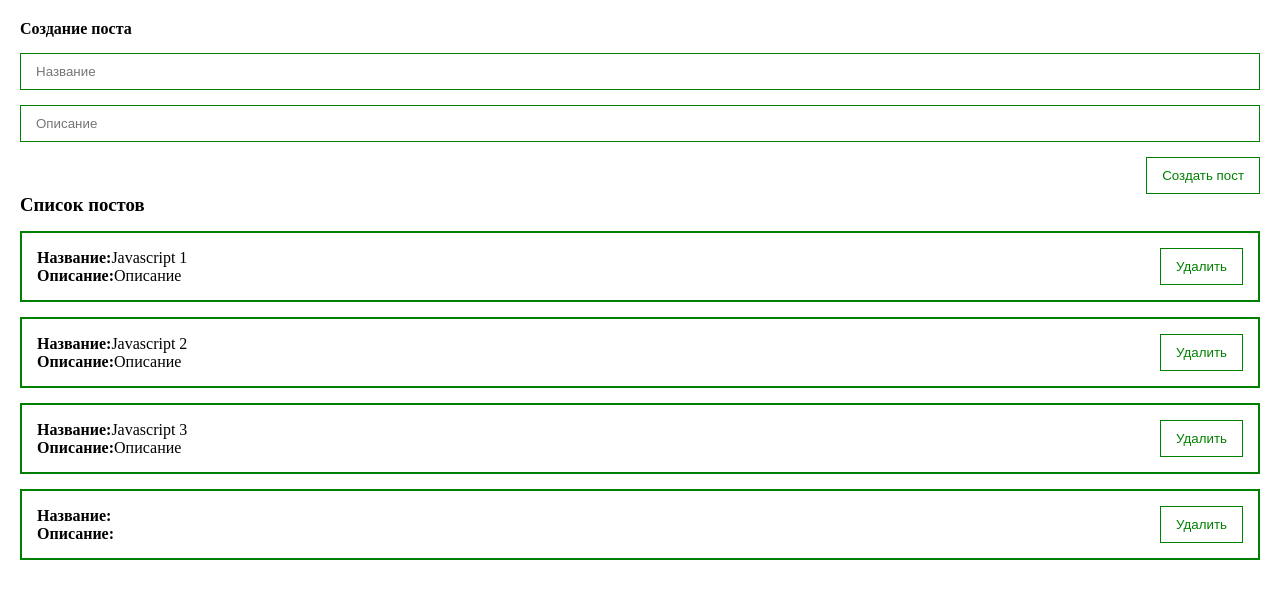
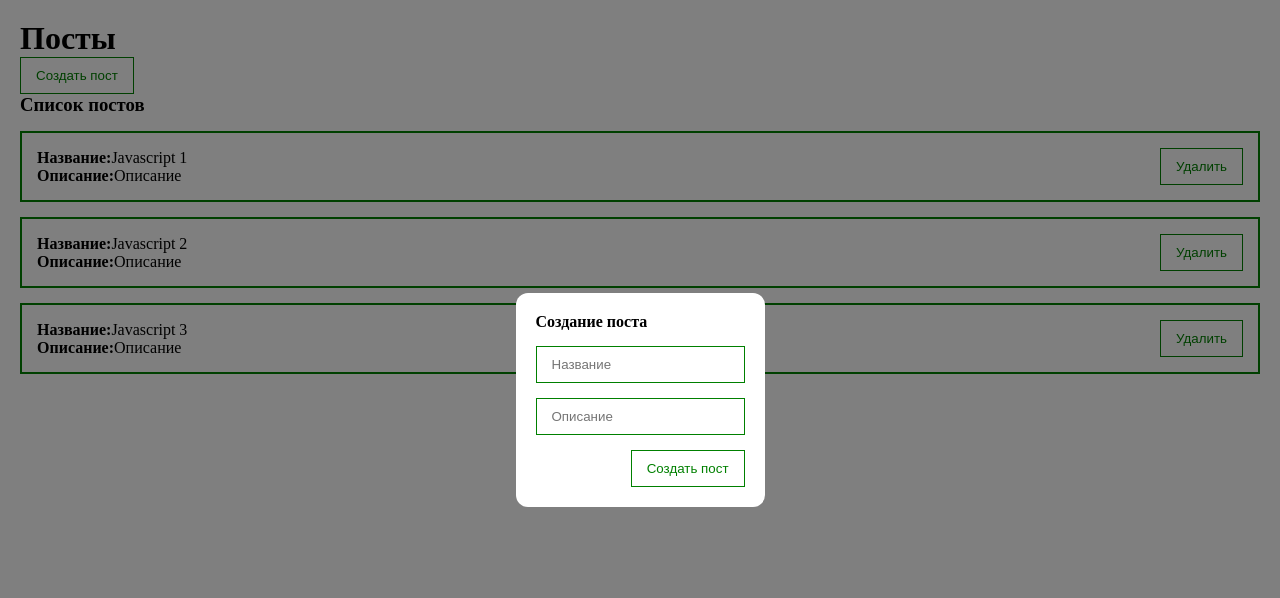
Before and after one commit to HW1337/vue-3-showcase, a Vue app: page / in a window 1280 px wide. Both pictures are taken after a click on the button "Создать пост". Shown: the top 598 px of the page. Built offline with nearby package versions, Linux system fonts and the light colour scheme.

Commit message:
added modal window

```diff
--- a/src/App.vue
+++ b/src/App.vue
@@ -1,7 +1,11 @@
 <template>
     <div class="app">
-        <post-form @create="createPost"/>
-        <post-list :posts="posts" @remove="removePost"/>
+        <h1>Посты</h1>
+        <my-button @click="showDialog">Создать пост</my-button>
+        <my-dialog v-model:show="dialogVisible">
+            <post-form @create="createPost"/>
+        </my-dialog>
+            <post-list :posts="posts" @remove="removePost"/>
 
     </div>
 </template>
@@ -19,6 +23,7 @@
                 {id: 2, title: "Javascript 2", body: "Описание"},
                 {id: 3, title: "Javascript 3", body: "Описание"},
             ],
+            dialogVisible: false,
         }
     },
     methods: {
@@ -27,6 +32,9 @@
         },
         removePost(post) {
             this.posts = this.posts.filter(p => p.id !== post.id)
+        },
+        showDialog() {
+            this.dialogVisible = true;
         }
     }
 }
--- /dev/null
+++ b/src/components/UI/MyDialog.vue
@@ -0,0 +1,43 @@
+<template>
+    <div class="dialog" v-if="show" @click="hideDialog">
+        <div class="dialog__content">
+            <slot></slot>
+        </div>
+    </div>
+</template>
+
+<script>
+    export default {
+        name: 'my-dialog',
+        props: {
+            show: {
+                type: Boolean,
+                default:false
+            }
+        },
+        methods: {
+            hideDialog(){
+                this.$emit('update:show', false)
+            }
+        }
+    }
+</script>
+
+<style scoped>
+.dialog {
+    top:0;
+    bottom:0;
+    right: 0;
+    left: 0;
+    background: rgba(0,0,0,0.5);
+    position: fixed;
+    display: flex;
+}
+
+.dialog__content {
+    border-radius: 12px;
+    background: white;
+    margin: auto;
+    padding: 20px;
+}
+</style>
--- a/src/components/UI/index.js
+++ b/src/components/UI/index.js
@@ -1,6 +1,8 @@
 import MyButton from "@/components/UI/MyButton";
 import MyInput from "@/components/UI/MyInput";
+import MyDialog from "@/components/UI/MyDialog";
 export default [
     MyButton,
-    MyInput
+    MyInput,
+    MyDialog
 ]
```
